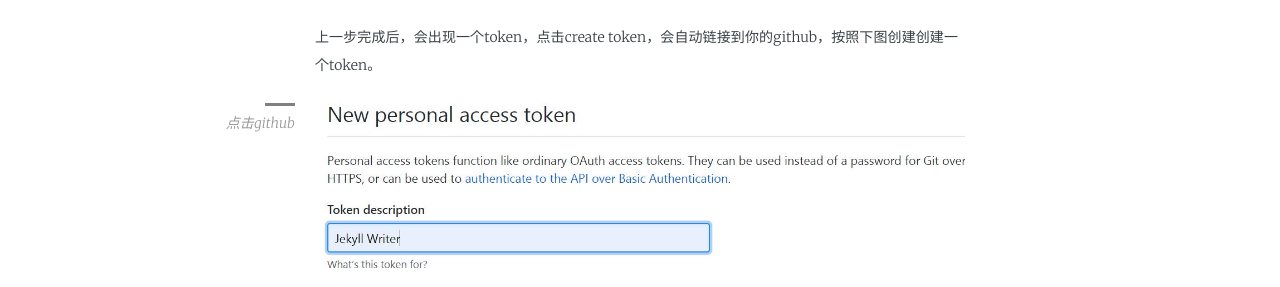
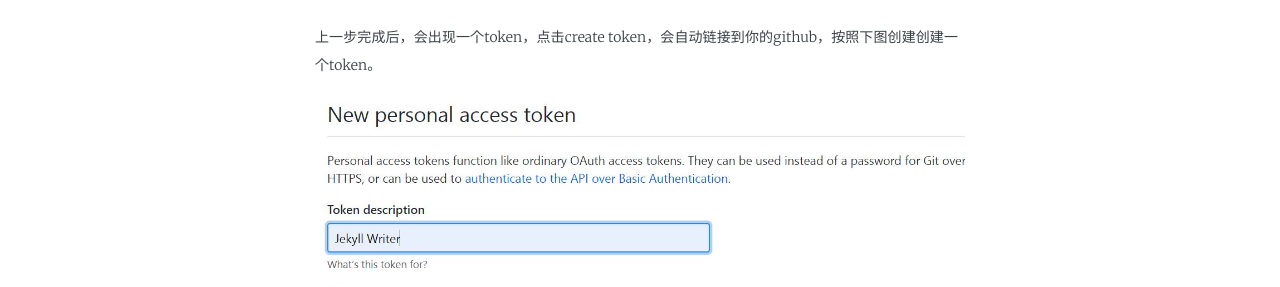
Before and after one commit to kleinzcy/kleinzcy.github.io, a Jekyll site: the page built from _posts/2019-03-23-how-to-use-Jekyll-Writer.md, in a window 1280 px wide. Shown: the part 968-1255 px from the top of the page. Built offline with Jekyll 4.4.1, drawn with Linux system fonts in a browser that asks for light colours; some web fonts are replaced.

Commit message:
Update 怎样使用Jekyll Writer

```diff
--- a/_posts/2019-03-23-how-to-use-Jekyll-Writer.md
+++ b/_posts/2019-03-23-how-to-use-Jekyll-Writer.md
@@ -25,7 +25,6 @@ tags: 原创
 
 <figure>
    <img src="{{ "/media/img/Jekyll_writer_token.JPG" | absolute_url }}" />
-   <figcaption>点击github</figcaption>
 </figure>
 
 将生成的token复制粘贴到Jekyll Writer。就会出现你的账户，扫描你的repo，会自动找到你的网站repo，现在就可以在Jekyll Writer中写文章，并直接上传到自己的网站了。
```
